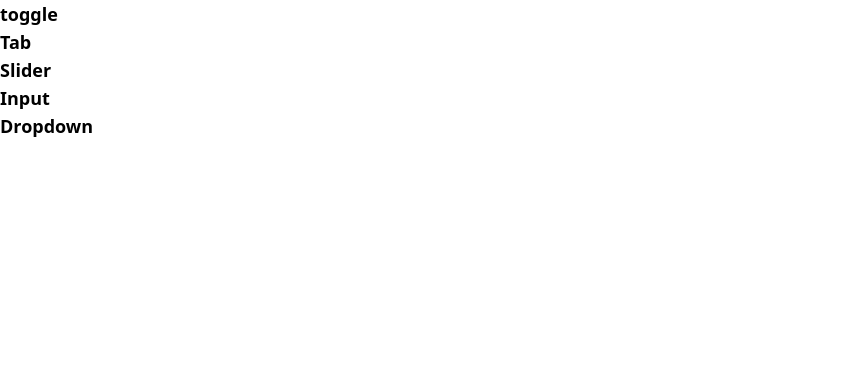
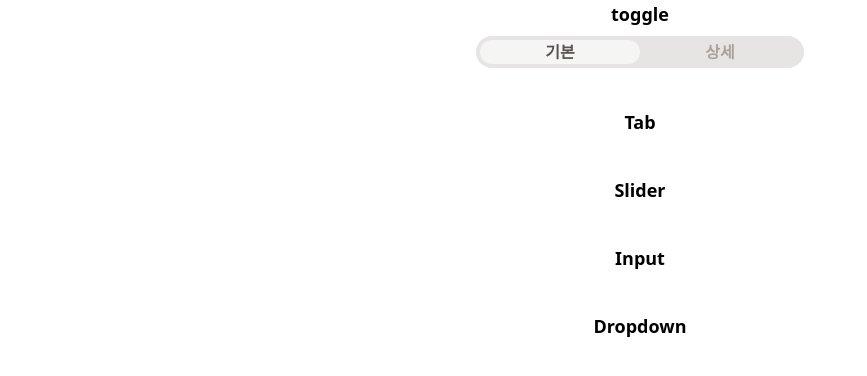
Before and after one commit to jgjgill/wanted_pre_onboarding, a React (Create React App) app: page / in a window 1280 px wide. Shown: the top 376 px of the page, without its empty margins (0-867 px from the left). Built offline with nearby package versions, Linux system fonts and the light colour scheme.

Commit message:
Add - Toggle

```diff
--- a/public/index.html
+++ b/public/index.html
@@ -10,7 +10,6 @@
       content="Web site created using create-react-app"
     />
     <link rel="apple-touch-icon" href="%PUBLIC_URL%/logo192.png" />
-    <link rel="manifest" href="%PUBLIC_URL%/manifest.json" />
     <title>React App</title>
   </head>
   <body>
--- a/src/App.jsx
+++ b/src/App.jsx
@@ -7,7 +7,7 @@ import Toggle from './components/Toggle';
 
 function App() {
   return (
-    <div>
+    <div className='flex flex-col items-center space-y-10'>
       <Toggle />
       <Tab />
       <Slider />
--- a/src/components/Toggle.jsx
+++ b/src/components/Toggle.jsx
@@ -1,11 +1,52 @@
-import React from 'react';
+import React, { useState } from 'react';
 
 const Toggle = () => {
+  const [toggle, setToggle] = useState(true);
+
+  const onLeftToggle = () => {
+    setToggle(true);
+  };
+
+  const onRightToggle = () => {
+    setToggle(false);
+  };
+
+  const util = (...classNames) => {
+    return classNames.join(' ');
+  };
+
   return (
-    <div>
-      <h1 className='text-lg font-bold'>toggle</h1>
+    <div className="space-y-2">
+      <h1 className="text-lg font-bold text-center">toggle</h1>
+
+      <div className="flex relative p-1 bg-stone-200 text-center text-stone-400 font-semibold rounded-full">
+        <span
+          onClick={onLeftToggle}
+          className={util(
+            'w-40 hover:cursor-pointer rounded-full z-10',
+            toggle && ' text-stone-600'
+          )}
+        >
+          기본
+        </span>
+        <span
+          onClick={onRightToggle}
+          className={util(
+            'w-40 hover:cursor-pointer rounded-full z-10',
+            toggle || ' text-stone-600'
+          )}
+        >
+          상세
+        </span>
+        <div
+          className={util(
+            'absolute transition top-1/2 left-1/2 -translate-y-1/2 w-40 h-3/4 rounded-full bg-stone-100',
+            toggle && ' -translate-x-full'
+          )}
+        />
+      </div>
     </div>
   );
-}
+};
 
-export default  Toggle;
+export default Toggle;
--- a/src/index.jsx
+++ b/src/index.jsx
@@ -1,11 +1,10 @@
 import React from 'react';
-import ReactDOM from 'react-dom';
+import ReactDOM from 'react-dom/client';
 import App from './App';
 import './index.css'
 
-ReactDOM.render(
+ReactDOM.createRoot(document.getElementById('root')).render(
   <React.StrictMode>
     <App />
   </React.StrictMode>,
-  document.getElementById('root')
 );
--- a/tailwind.config.js
+++ b/tailwind.config.js
@@ -1,7 +1,7 @@
 module.exports = {
-  content: ["./src/**/*.{js,jsx,ts,tsx}"],
+  content: ['./src/**/*.{js,jsx,ts,tsx}'],
   theme: {
     extend: {},
   },
   plugins: [],
-}
+};
```
Also changed, not shown: 1 other file (tests, documents, lock files or other folders).
